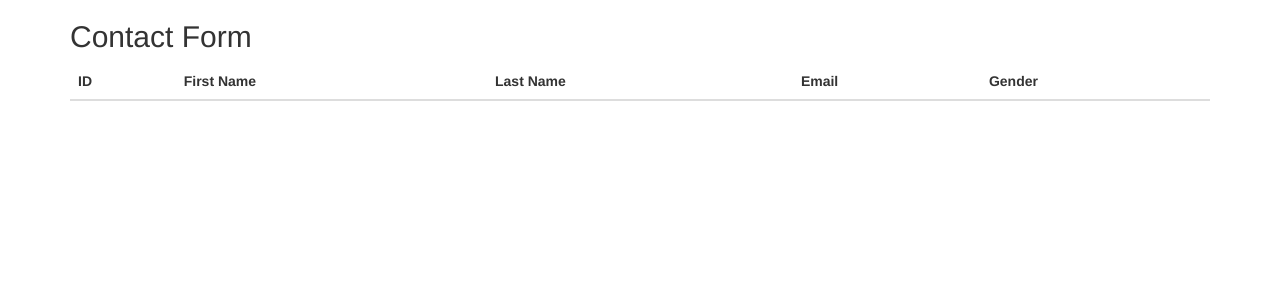
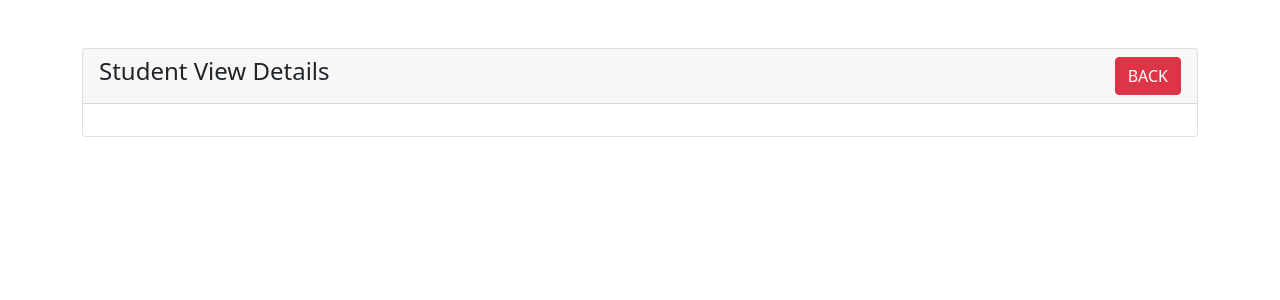
Before and after one commit to melokb2023/contactform, a PHP site: page /contactform/view.php in a window 1280 px wide. Shown: the top 300 px of the page. Run offline with PHP 8.4, Linux system fonts and the light colour scheme; data that the repository does not hold is empty.

Commit message:
initial3

```diff
--- a/view.php
+++ b/view.php
@@ -1,65 +1,80 @@
 <?php
-include "config.php";
-$sql = "SELECT * FROM contactlist";
-$result = mysqli_query($link, $sql);
+require 'config.php';
 ?>
+<!doctype html>
+<html lang="en">
+  <head>
+    <!-- Required meta tags -->
+    <meta charset="utf-8">
+    <meta name="viewport" content="width=device-width, initial-scale=1">
 
-<!DOCTYPE html>
-<html>
-<head>
-<title>View Page</title>
-<link rel="stylesheet" href="https://maxcdn.bootstrapcdn.com/bootstrap/3.4.0/css/bootstrap.min.css">
+    <!-- Bootstrap CSS -->
+    <link href="https://cdn.jsdelivr.net/npm/bootstrap@5.1.3/dist/css/bootstrap.min.css" rel="stylesheet">
+
+    <title>Student View</title>
 </head>
 <body>
-<div class="container">
-<h2>Contact Form</h2>
-<table class="table">
-    <thead>
-<tr>
-       <th>ID</th>
-       <th>First Name</th>
-       <th>Last Name</th>
-       <th>Email</th>
-       <th>Gender</th>
-    </tr>
 
-    </thead>
+    <div class="container mt-5">
 
-    <tbody>
+        <div class="row">
+            <div class="col-md-12">
+                <div class="card">
+                    <div class="card-header">
+                        <h4>Student View Details
+                            <a href="adminconfig.php" class="btn btn-danger float-end">BACK</a>
+                        </h4>
+                    </div>
+                    <div class="card-body">
 
-        <?php
+                        <?php
+                        if(isset($_GET['id']))
+                        {
+                            $id = mysqli_real_escape_string($link, $_GET['id']);
+                            $query = "SELECT * FROM contactlist WHERE id='$id' ";
+                            $query_run = mysqli_query($link, $query);
 
-            if ($result->num_rows > 0) {
+                            if(mysqli_num_rows($query_run) > 0)
+                            {
+                                $items = mysqli_fetch_array($query_run);
+                                ?>
 
-                while ($row = $result->fetch_assoc()) {
+                                    <div class="mb-3">
+                                        <label>ID</label>
+                                        <p class="form-control">
+                                            <?=$items['id'];?>
 
-        ?>
-
-                    <tr>
-
-                    <td><?php echo $row['id']; ?></td>
-                    <td><?php echo $row['firstname']; ?></td>
-                    <td><?php echo $row['lastname']; ?></td>
-                    <td><?php echo $row['category']; ?></td>
-                    <td><?php echo $row['email']; ?></td>
-                    <td><?php echo $row['message']; ?></td>
+                                        </p>
+                                    </div>
+                                    <div class="mb-3">
+                                        <label>Complete Name</label>
+                                        <p class="form-control">
+                                            <?=$items['firstname'];?>
+                                            <?=$items['lastname'];?>
+                                        </p>
+                                    </div>
+                                    <div class="mb-3">
+                                        <label>Email</label>
+                                        <p class="form-control">
+                                            <?=$items['email'];?>
+                                        </p>
+                                    </div>
 
 
-
-                    </tr>
-
-        <?php       }
-
-            }
-
-        ?>
-
-    </tbody>
-
-</table>
-
+                                <?php
+                            }
+                            else
+                            {
+                                echo "<h4>No Such Id Found</h4>";
+                            }
+                        }
+                        ?>
+                    </div>
+                </div>
+            </div>
+        </div>
     </div>
 
+    <script src="https://cdn.jsdelivr.net/npm/bootstrap@5.1.3/dist/js/bootstrap.bundle.min.js"></script>
 </body>
-
 </html>
```
Also changed, not shown: adminconfig.php (+31 -39 lines).
